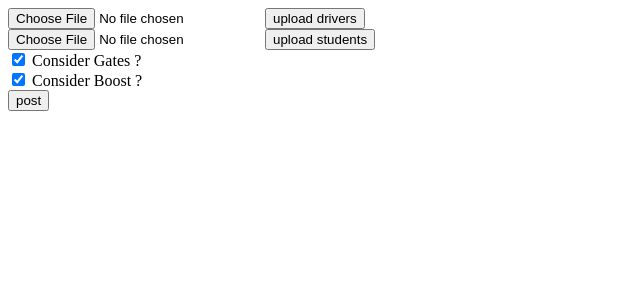
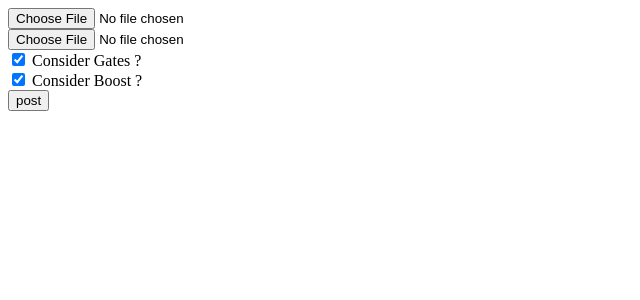
Before and after one commit to AiExpert1985/wasla-api, a Flask app: page / in a window 1280 px wide. Shown: the top 300 px of the page, without its empty margins (0-640 px from the left). Run offline with Flask 2, Linux system fonts and the light colour scheme.

Commit message:
remove upload buttons and add api key

```diff
--- a/app.py
+++ b/app.py
@@ -21,14 +21,13 @@ def testfn():
     if request.method != 'POST':
         return "You must use POST method", 405
     data = request.get_json()
+    key = data['api_key']
+    if key != "ksdjf34234a23423":
+        return "You are not authorized", 404
     drivers = data['drivers']
     students = data['students']
     consider_gates = data['consider_gates']
     consider_boost = data['consider_boost']
-    print("drivers", drivers)
-    print("students", students)
-    print("gates", consider_gates)
-    print("boost", consider_boost)
     return jsonify(successful="all were uploaded!")
 
 
--- a/static/js/script.js
+++ b/static/js/script.js
@@ -1,5 +1,4 @@
 document.addEventListener('DOMContentLoaded', function(){
-
 });
 
 let gates = true;
@@ -10,9 +9,8 @@ document.querySelector('#consider-boost').addEventListener("change", (event)=> b
 
 let drivers_file;
 let drivers;
-document.querySelector('#drivers').addEventListener("change", (event) => drivers_file = event.target.files)
-document.querySelector('#upload-drivers').addEventListener("click", () => {
-    if(drivers_file){
+document.querySelector('#drivers').addEventListener("change", (event) => {
+    drivers_file = event.target.files;
     let drivers_reader = new FileReader();
     drivers_reader.readAsBinaryString(drivers_file[0]);
     drivers_reader.onload = (event)=>{
@@ -21,15 +19,13 @@ document.querySelector('#upload-drivers').addEventListener("click", () => {
         let drivers_rowObject = XLSX.utils.sheet_to_row_object_array(drivers_workbook.Sheets[drivers_workbook.SheetNames[0]]);
         drivers = JSON.stringify(drivers_rowObject,undefined,4);
     }
-    }
 });
 
 
 let students_file;
 let students;
-document.querySelector('#students').addEventListener("change", (event) => students_file = event.target.files)
-document.querySelector('#upload-students').addEventListener("click", () => {
-    if(students_file){
+document.querySelector('#students').addEventListener("change", (event) =>{
+    students_file = event.target.files;
     let students_reader = new FileReader();
     students_reader.readAsBinaryString(students_file[0]);
     students_reader.onload = (event)=>{
@@ -38,16 +34,17 @@ document.querySelector('#upload-students').addEventListener("click", () => {
         let students_rowObject = XLSX.utils.sheet_to_row_object_array(students_workbook.Sheets[students_workbook.SheetNames[0]]);
         students = JSON.stringify(students_rowObject,undefined,4);
      }
-     }
 });
 
 
 document.querySelector('#post').addEventListener("click", () => {
+    let api_key = "ksdjf34234a23423"
     let data = {"drivers": drivers,
                 "students": students,
                 "consider_gates": gates,
-                "consider_boost": boost
-    }
+                "consider_boost": boost,
+                "api_key": api_key,
+    };
     fetch('/test', {
       method: 'POST',
       headers: {
--- a/templates/index.html
+++ b/templates/index.html
@@ -8,11 +8,9 @@
     <body>
         <div>
             <input type="file" id="drivers" accept=".xls,.xlsx">
-            <button id="upload-drivers">upload drivers</button>
         </div>
         <div>
             <input type="file" id="students" accept=".xls,.xlsx">
-            <button id="upload-students">upload students</button>
         </div>
         <div>
             <input type="checkbox" id="consider-gates" name="dates" value="gates" checked="true">
```
Lines whose indentation alone changed are shown as unchanged.
